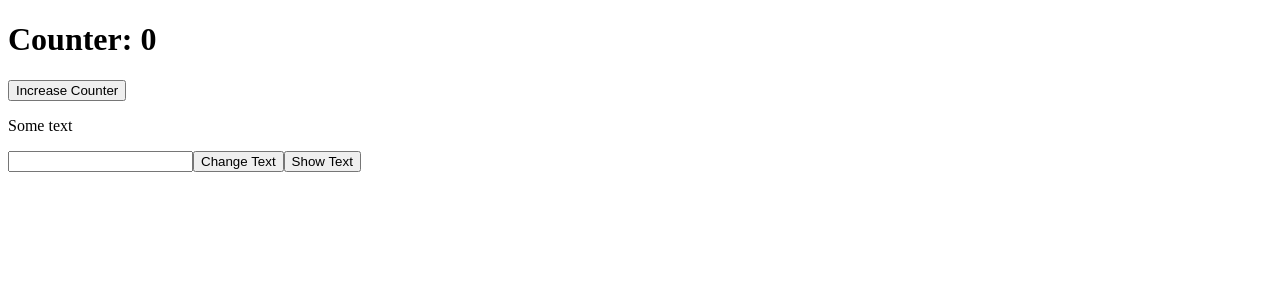
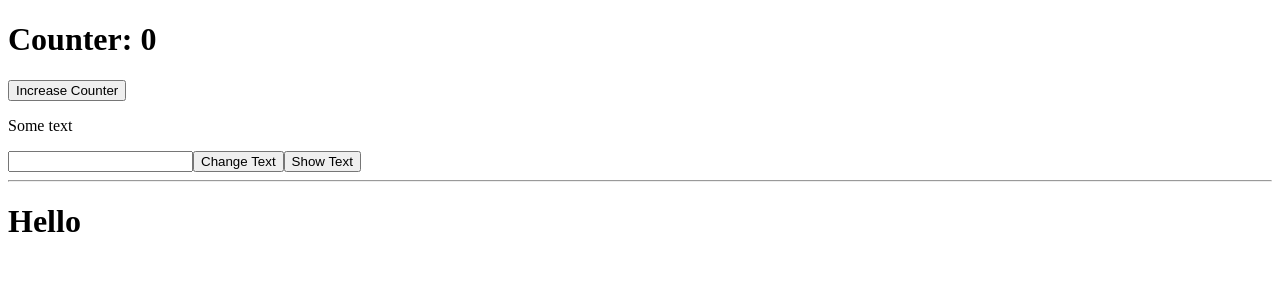
Before and after one commit to dzarezenko/beetroot_lesson-vue_instance, a Vue app: page / in a window 1280 px wide. Shown: the top 300 px of the page. Built offline with nearby package versions, Linux system fonts and the light colour scheme.

Commit message:
Template examples

```diff
--- a/src/App.vue
+++ b/src/App.vue
@@ -8,6 +8,11 @@
 
     <button @click="changeText">Change Text</button>
     <button @click="showText">Show Text</button>
+
+    <hr />
+
+    <hello />
+
   </div>
 </template>
 
--- a/src/main.js
+++ b/src/main.js
@@ -2,6 +2,10 @@ import Vue from 'vue'
 import App from './App.vue'
 
 Vue.config.productionTip = false
+
+Vue.component("hello", {
+  template: "<h1>Hello</h1>",
+});
 
 var vm = new Vue({
   render: function (h) { return h(App) },
@@ -21,3 +25,8 @@ var vm2 = new Vue({
 // Some logic
 
 //vm2.$mount('#app2');
+
+/*var vm3 = new Vue({
+  el: "#app2",
+  template: "<p>Some text</p>"
+})*/
```
